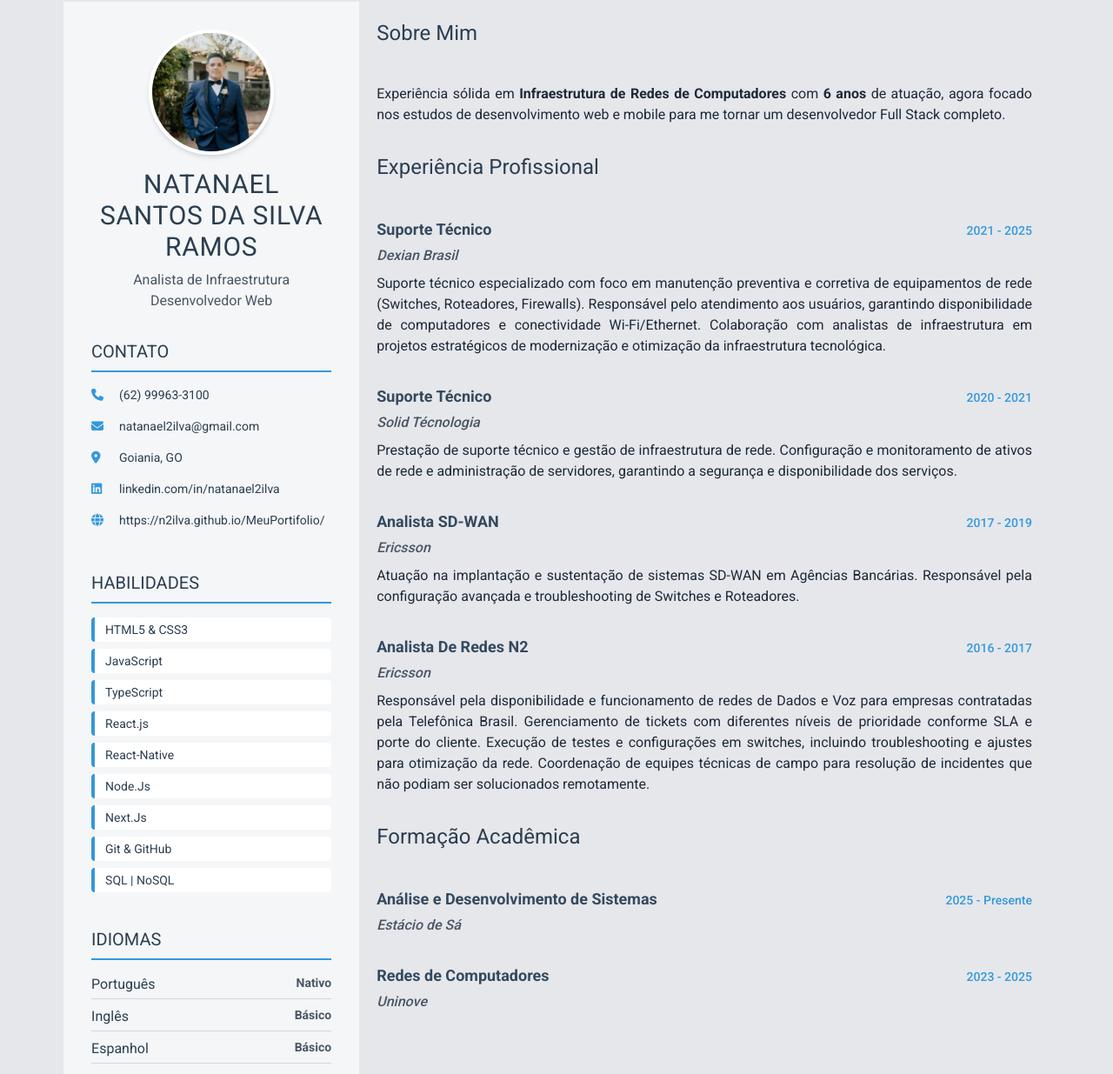
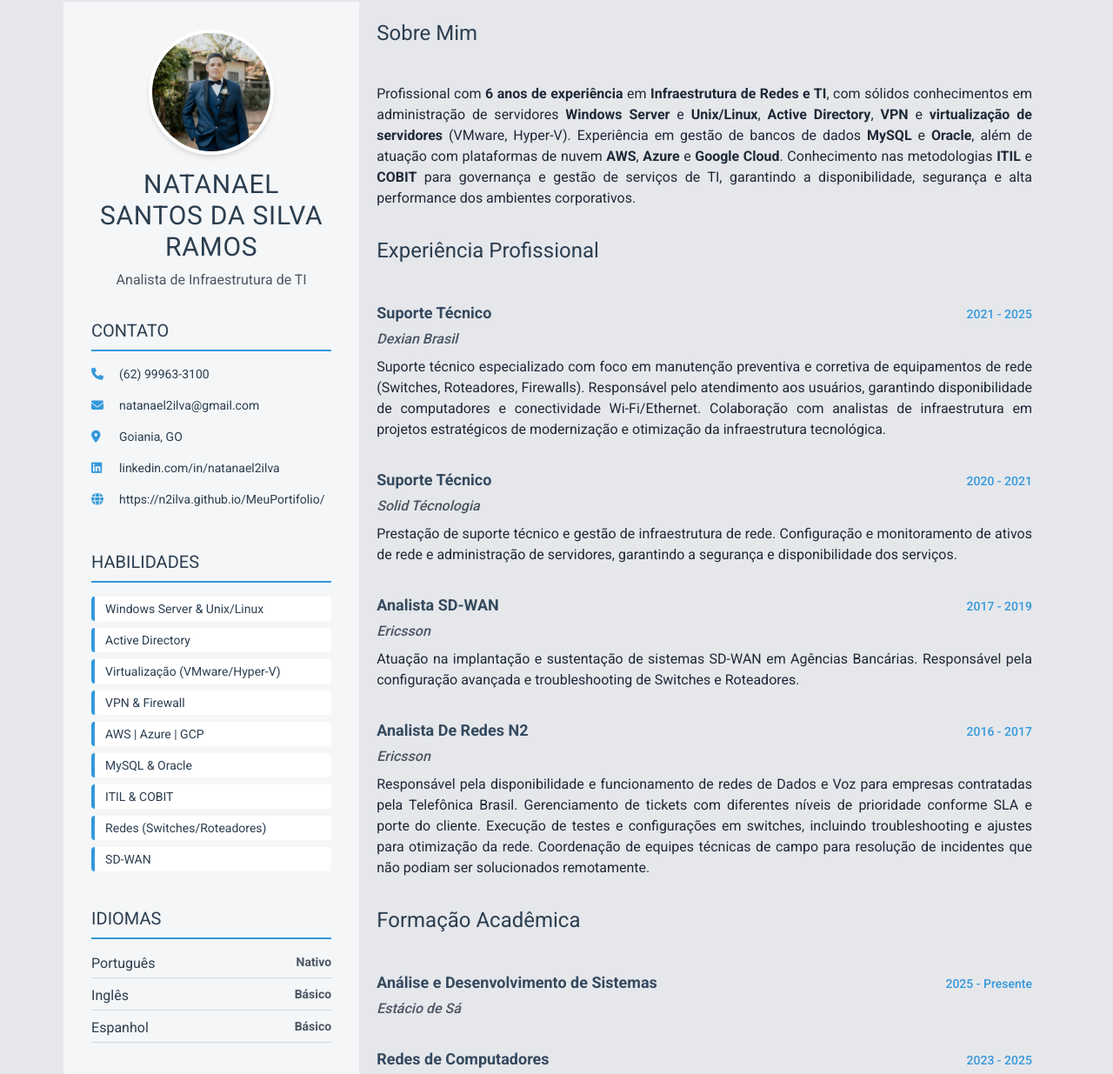
Before and after one commit to n2ilva/Curriculo, a plain HTML site: page index.html in a window 1280 px wide. Shown: the part 30-1265 px from the top of the page at 87% size. Drawn offline with nearby package versions, Linux system fonts and the light colour scheme.

Commit message:
Atualização do currículo - Foco em Infraestrutura de Redes

```diff
--- a/index.html
+++ b/index.html
@@ -35,7 +35,7 @@
                     <img src="LAS_3581.jpg" alt="Foto de Perfil" class="w-full h-full object-cover">
                 </div>
                 <h1 class="text-3xl text-primary mb-2 uppercase tracking-wide">NATANAEL SANTOS DA SILVA RAMOS</h1>
-                <h2 class="text-base text-gray-600 font-normal">Analista de Infraestrutura <br> Desenvolvedor Web</h2>
+                <h2 class="text-base text-gray-600 font-normal">Analista de Infraestrutura de TI</h2>
             </div>
 
             <div>
@@ -67,15 +67,15 @@
             <div>
                 <h3 class="text-xl uppercase border-b-2 border-accent pb-2 mb-4 text-primary">Habilidades</h3>
                 <ul class="list-none">
-                    <li class="bg-white py-1 px-3 mb-2 rounded text-sm border-l-4 border-accent">HTML5 & CSS3</li>
-                    <li class="bg-white py-1 px-3 mb-2 rounded text-sm border-l-4 border-accent">JavaScript</li>
-                    <li class="bg-white py-1 px-3 mb-2 rounded text-sm border-l-4 border-accent">TypeScript</li>
-                    <li class="bg-white py-1 px-3 mb-2 rounded text-sm border-l-4 border-accent">React.js</li>
-                    <li class="bg-white py-1 px-3 mb-2 rounded text-sm border-l-4 border-accent">React-Native</li>
-                    <li class="bg-white py-1 px-3 mb-2 rounded text-sm border-l-4 border-accent">Node.Js</li>
-                    <li class="bg-white py-1 px-3 mb-2 rounded text-sm border-l-4 border-accent">Next.Js</li>
-                    <li class="bg-white py-1 px-3 mb-2 rounded text-sm border-l-4 border-accent">Git & GitHub</li>
-                    <li class="bg-white py-1 px-3 mb-2 rounded text-sm border-l-4 border-accent">SQL | NoSQL</li>
+                    <li class="bg-white py-1 px-3 mb-2 rounded text-sm border-l-4 border-accent">Windows Server & Unix/Linux</li>
+                    <li class="bg-white py-1 px-3 mb-2 rounded text-sm border-l-4 border-accent">Active Directory</li>
+                    <li class="bg-white py-1 px-3 mb-2 rounded text-sm border-l-4 border-accent">Virtualização (VMware/Hyper-V)</li>
+                    <li class="bg-white py-1 px-3 mb-2 rounded text-sm border-l-4 border-accent">VPN & Firewall</li>
+                    <li class="bg-white py-1 px-3 mb-2 rounded text-sm border-l-4 border-accent">AWS | Azure | GCP</li>
+                    <li class="bg-white py-1 px-3 mb-2 rounded text-sm border-l-4 border-accent">MySQL & Oracle</li>
+                    <li class="bg-white py-1 px-3 mb-2 rounded text-sm border-l-4 border-accent">ITIL & COBIT</li>
+                    <li class="bg-white py-1 px-3 mb-2 rounded text-sm border-l-4 border-accent">Redes (Switches/Roteadores)</li>
+                    <li class="bg-white py-1 px-3 mb-2 rounded text-sm border-l-4 border-accent">SD-WAN</li>
                 </ul>
             </div>
 
@@ -116,9 +116,13 @@
             <section>
                 <h2 class="text-2xl text-primary border-b-2 border-gray-200 pb-2 mb-8 flex items-center">Sobre Mim</h2>
                 <p class="text-gray-800 text-justify">
-                    Experiência sólida em <strong>Infraestrutura de Redes de Computadores</strong> com <strong>6 anos</strong> de
-                    atuação, agora focado nos estudos de desenvolvimento
-                    web e mobile para me tornar um desenvolvedor Full Stack completo.
+                    Profissional com <strong>6 anos de experiência</strong> em <strong>Infraestrutura de Redes e TI</strong>,
+                    com sólidos conhecimentos em administração de servidores <strong>Windows Server</strong> e <strong>Unix/Linux</strong>,
+                    <strong>Active Directory</strong>, <strong>VPN</strong> e <strong>virtualização de servidores</strong> (VMware, Hyper-V).
+                    Experiência em gestão de bancos de dados <strong>MySQL</strong> e <strong>Oracle</strong>, além de atuação com
+                    plataformas de nuvem <strong>AWS</strong>, <strong>Azure</strong> e <strong>Google Cloud</strong>.
+                    Conhecimento nas metodologias <strong>ITIL</strong> e <strong>COBIT</strong> para governança e gestão de serviços de TI,
+                    garantindo a disponibilidade, segurança e alta performance dos ambientes corporativos.
                 </p>
             </section>
 
```
Also changed, not shown: LAS_3581.jpeg (added).
